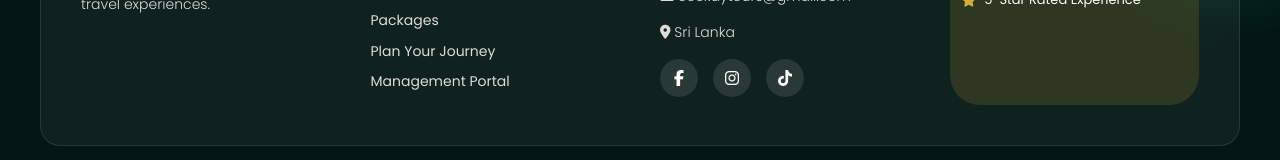
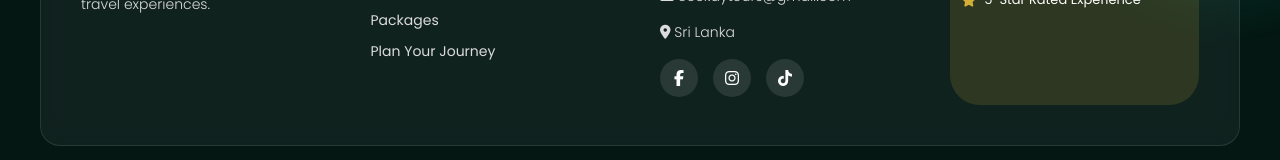
Before and after one commit to dineshckumarasiri-rgb/CEEKAY-Tours, a plain HTML site: page index.html in a window 1280 px wide. Shown: the part 6035-6195 px from the top of the page. Drawn offline with Linux system fonts and the light colour scheme.

Commit message:
Update index.html

```diff
--- a/index.html
+++ b/index.html
@@ -421,9 +421,7 @@ Book Now
             <a href="#places">Destinations</a>
             <a href="#packages">Packages</a>
             <a href="plan.html">Plan Your Journey</a>
-            <a href="https://ceekay-eco-trails-hjh4ttmpalx8zuqo8kfphb.streamlit.app/" target="_blank" rel="noopener noreferrer">
-                Management Portal
-            </a>
+
         </div>
 
 
```
